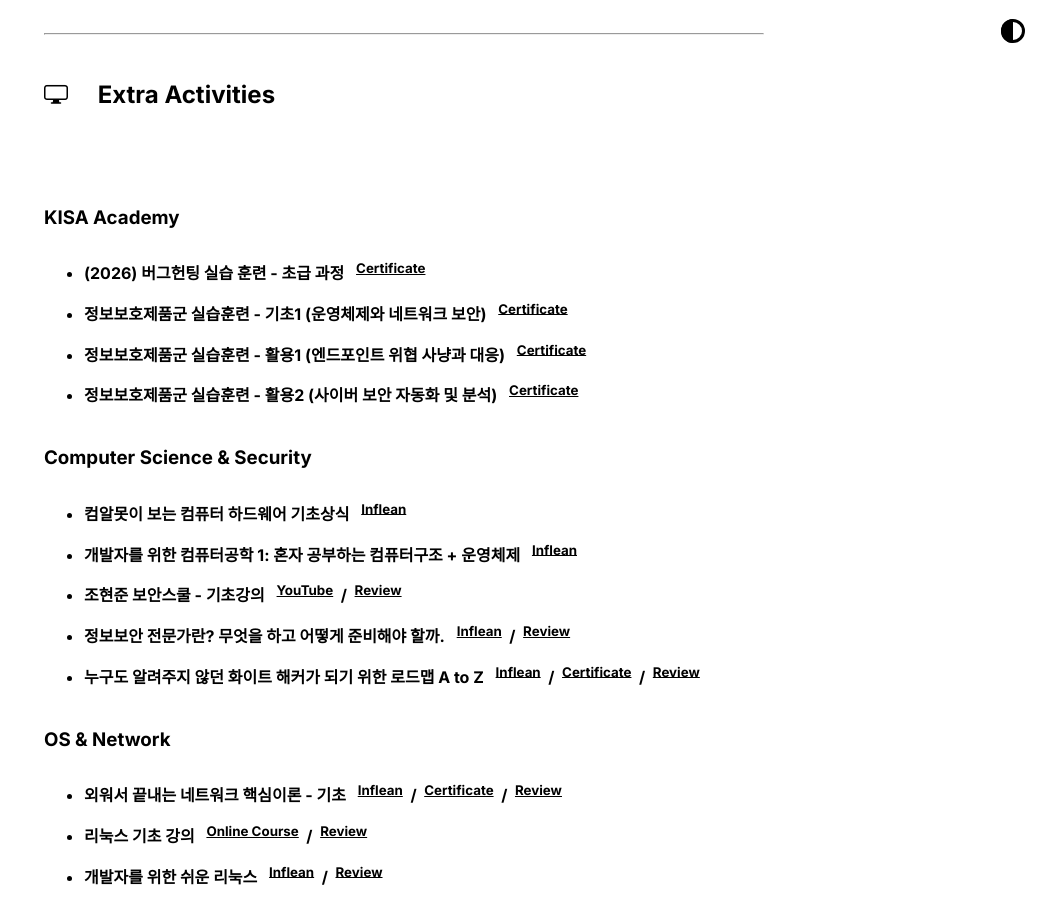
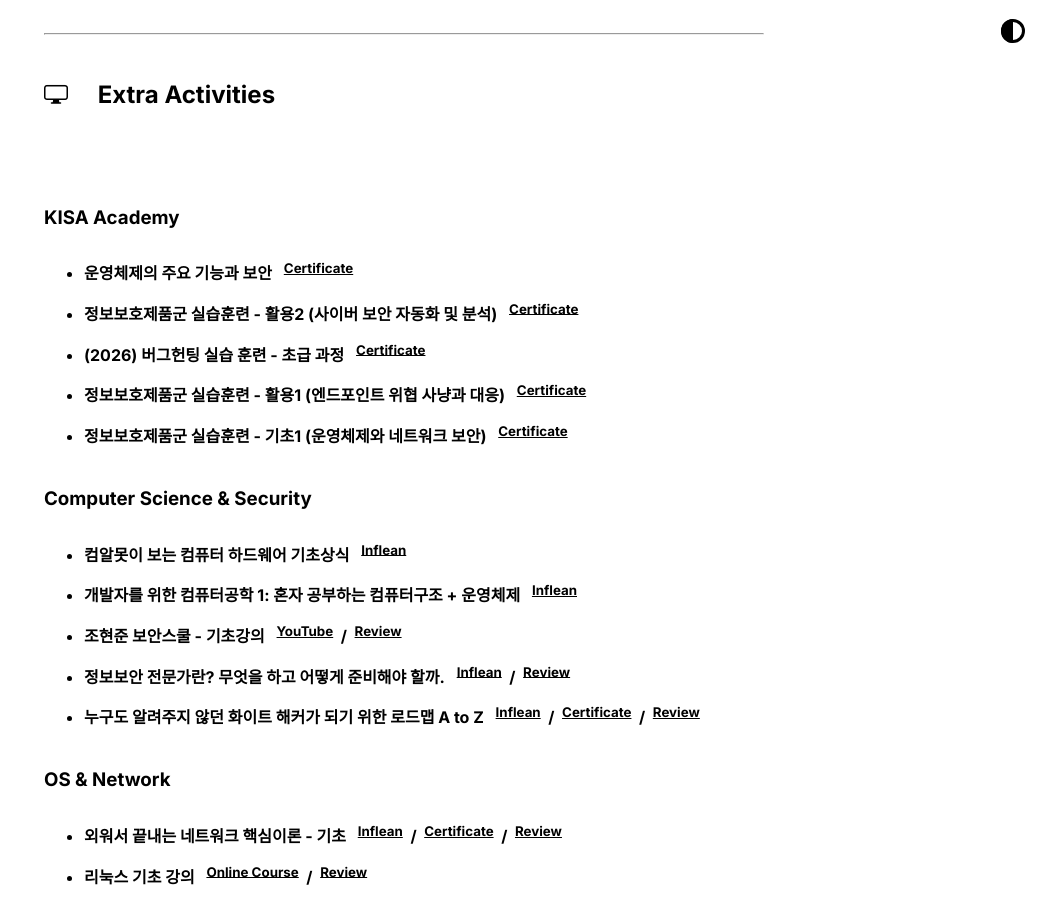
Before and after one commit to BangJeongBin/BangJeongBin.github.io, a Jekyll site: the page built from index.md, in a window 1280 px wide and 900 px high, scrolled down 2663 px. Shown: the whole window, without its empty margins (236-1280 px from the left). Built offline with Jekyll 4.4.1, drawn with Linux system fonts in a browser that asks for light colours.

Commit message:
Update activities_list.html

```diff
--- a/_includes/activities_list.html
+++ b/_includes/activities_list.html
@@ -2,15 +2,22 @@
 <ul>
     <li>
         <strong>
-            (2026) 버그헌팅 실습 훈련 - 초급 과정&ensp;
-            <sup><a href="https://drive.google.com/file/d/1mFdAsSGGwTFRAG6FmuYwtl6tIPb96kK_/view?usp=sharing">Certificate</a></sup>
+            운영체제의 주요 기능과 보안&ensp;
+            <sup><a href="https://drive.google.com/file/d/10eicpRSGnB1karTC2_Zw3SnGx1oVhG_x/view?usp=sharing">Certificate</a></sup>
         </strong>
     </li>
 
     <li>
         <strong>
-            정보보호제품군 실습훈련 - 기초1 (운영체제와 네트워크 보안)&ensp;
-            <sup><a href="https://drive.google.com/file/d/1X77SgsGayBXyttaXylRVxzhQvODkhK9R/view?usp=sharing">Certificate</a></sup>
+            정보보호제품군 실습훈련 - 활용2 (사이버 보안 자동화 및 분석)&ensp;
+            <sup><a href="https://drive.google.com/file/d/1HqUKhSIWQF5ddxozpg6scRFuZq7-QfHz/view?usp=sharing">Certificate</a></sup>
+        </strong>
+    </li>
+
+    <li>
+        <strong>
+            (2026) 버그헌팅 실습 훈련 - 초급 과정&ensp;
+            <sup><a href="https://drive.google.com/file/d/1mFdAsSGGwTFRAG6FmuYwtl6tIPb96kK_/view?usp=sharing">Certificate</a></sup>
         </strong>
     </li>
 
@@ -23,8 +30,8 @@
 
     <li>
         <strong>
-            정보보호제품군 실습훈련 - 활용2 (사이버 보안 자동화 및 분석)&ensp;
-            <sup><a href="https://drive.google.com/file/d/1HqUKhSIWQF5ddxozpg6scRFuZq7-QfHz/view?usp=sharing">Certificate</a></sup>
+            정보보호제품군 실습훈련 - 기초1 (운영체제와 네트워크 보안)&ensp;
+            <sup><a href="https://drive.google.com/file/d/1X77SgsGayBXyttaXylRVxzhQvODkhK9R/view?usp=sharing">Certificate</a></sup>
         </strong>
     </li>
 </ul>
```
